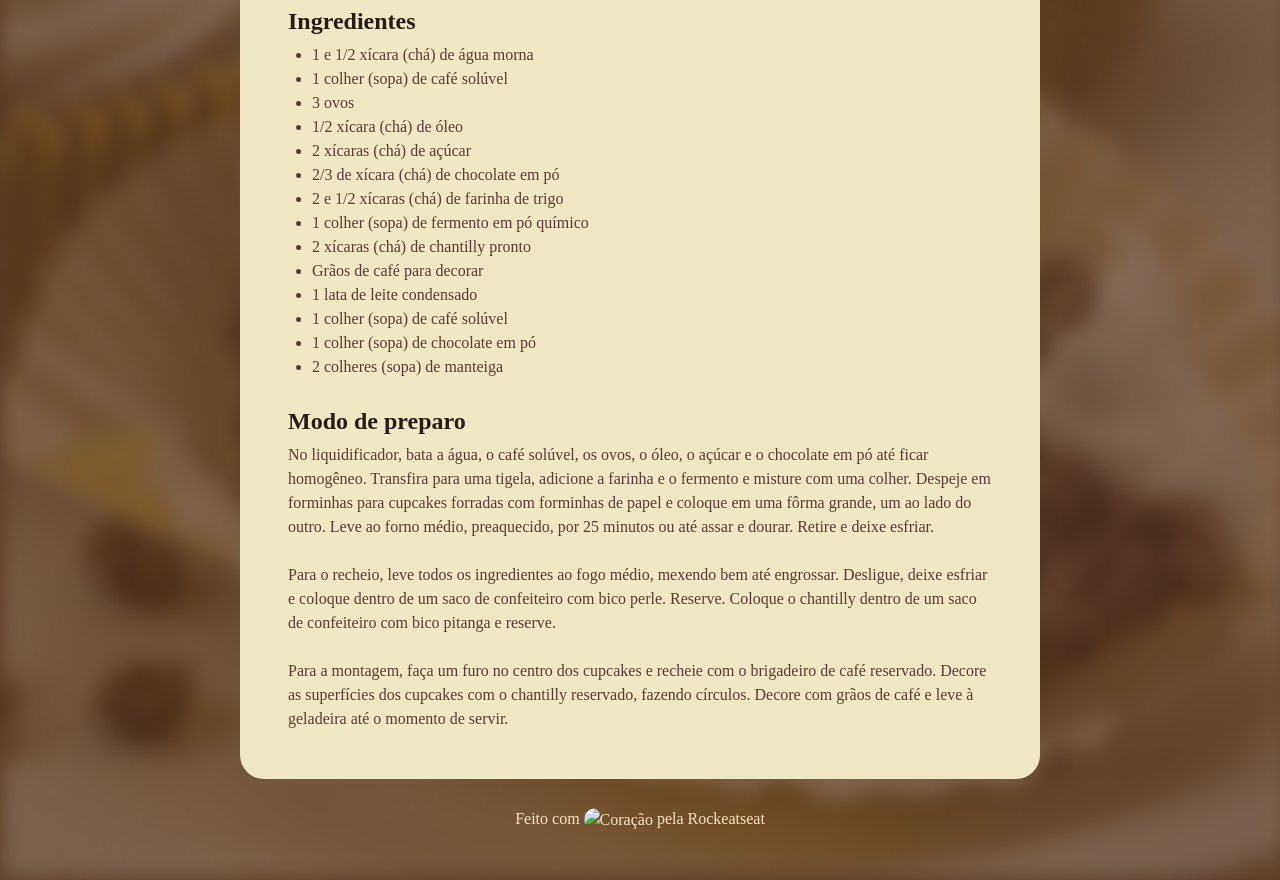
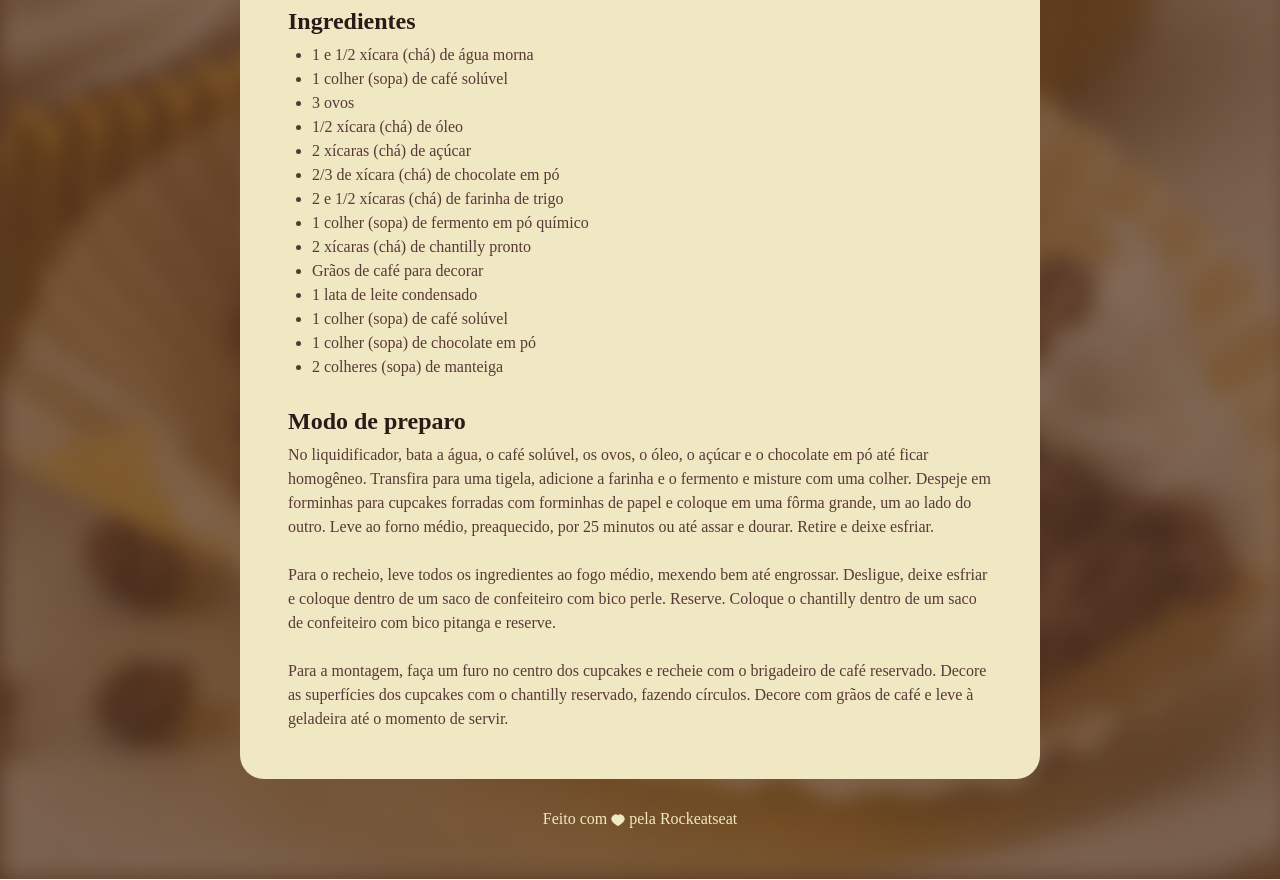
Before and after one commit to fabianogomes01/P-gina-de-receita, a plain HTML site: page index.html in a window 1280 px wide. Shown: the part 720-1600 px from the top of the page. Drawn offline with Linux system fonts and the light colour scheme; the site is published under a folder, as on GitHub Pages, so addresses that start at the root find nothing; a web font is replaced by a local one.

Commit message:
aguste gitPAGE

```diff
--- a/index.html
+++ b/index.html
@@ -59,7 +59,7 @@
     </div>
     <footer>
         Feito com
-        <img src="/assets/Vector.svg" alt="Coração">
+        <img src="./assets/Vector.svg" alt="Coração">
         pela Rockeatseat
     </footer>
 </body>
```
